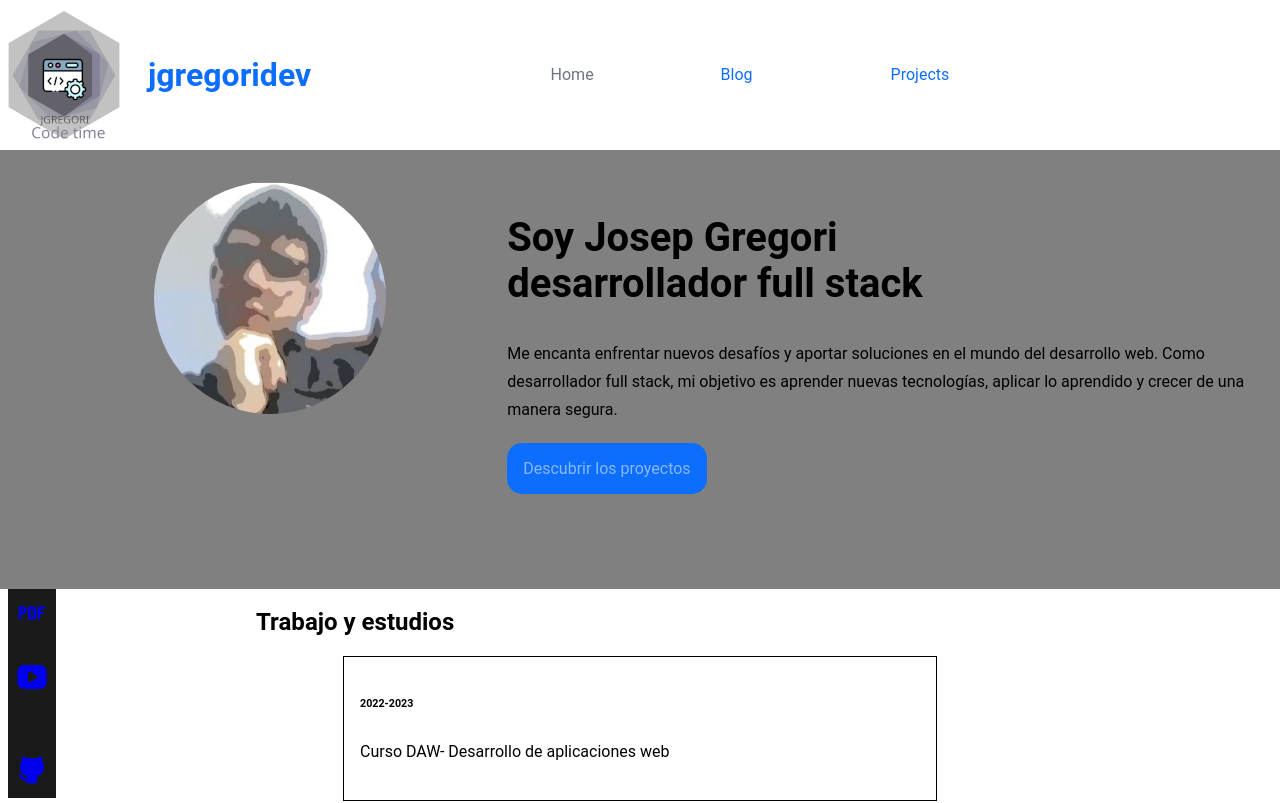
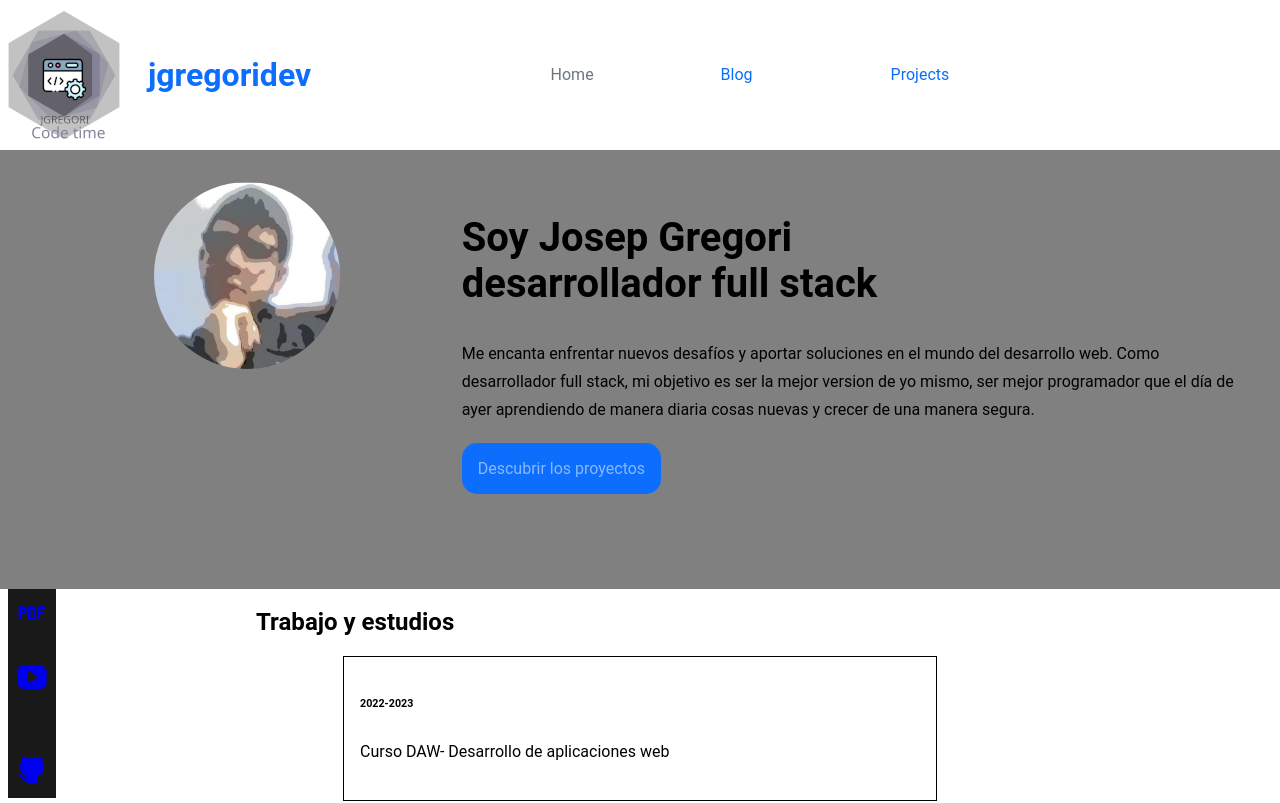
Before and after one commit to JgregoriDev/jgregori-website, a React (Vite) app: page / in a window 1280 px wide. Shown: the top 803 px of the page. Built offline with nearby package versions, Linux system fonts and the light colour scheme.

Commit message:
new commit

```diff
--- a/src/components/Presentation/Presentation.tsx
+++ b/src/components/Presentation/Presentation.tsx
@@ -23,7 +23,7 @@ const Presentation:React.FC = () => {
         <p className={Style.presentation__paragraph}>
           Me encanta  enfrentar nuevos desafíos y aportar soluciones en el
           mundo del desarrollo web. Como desarrollador full stack, mi objetivo
-          es aprender nuevas tecnologías, aplicar lo aprendido y crecer de una manera segura.
+          es ser la mejor version de yo mismo, ser mejor programador que el día de ayer aprendiendo de manera diaria cosas nuevas y crecer de una manera segura.
         </p>
         <div className={Style.presentation__cont}>
         <Link className={Style.presentation__cbutton} to={"/projects"}  title="Descubrir los proyectos">Descubrir los proyectos</Link>
```
